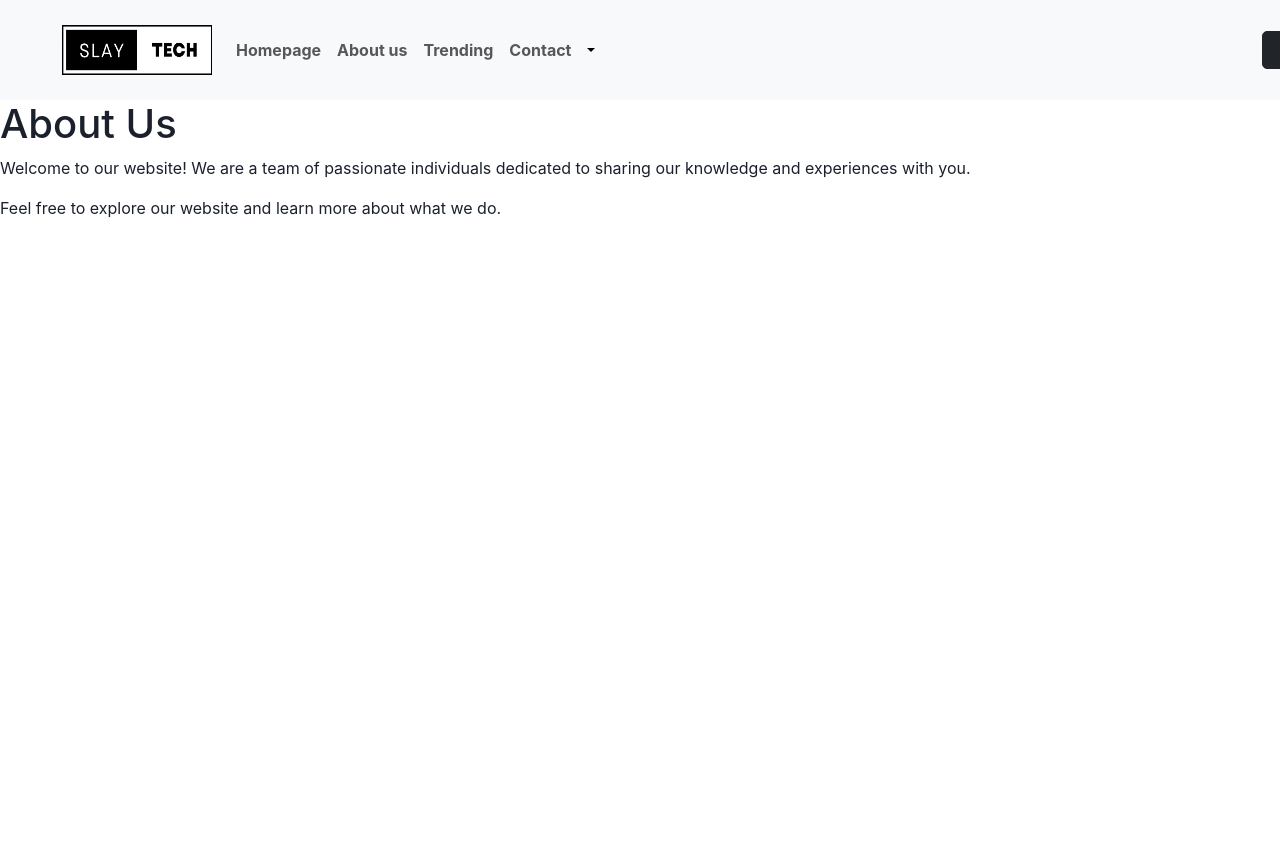
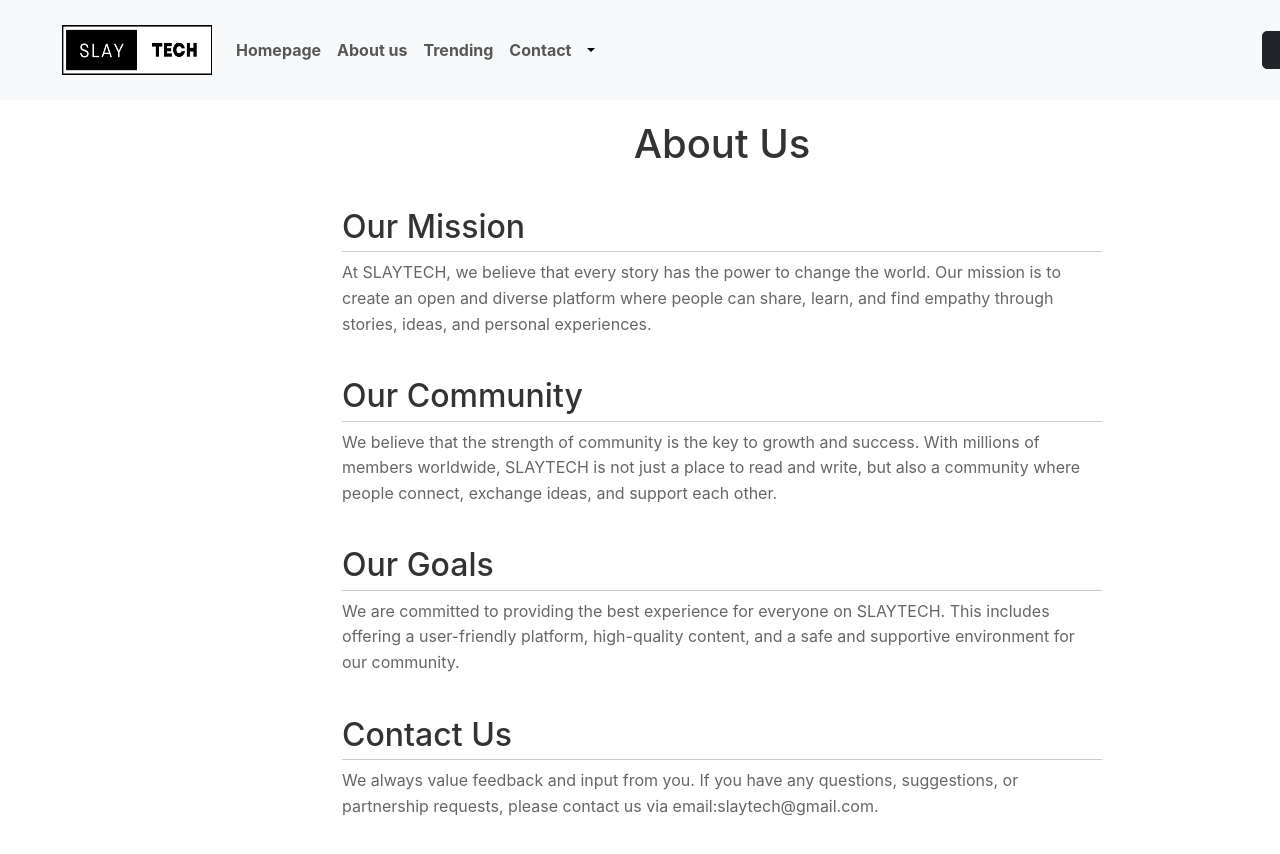
Before and after one commit to huynhnc203/blog-website, a React (Create React App) app in the folder front-end/: page /Aboutus in a window 1280 px wide. Shown: the top 854 px of the page. Before the commit the page ends 800 px from the top, so only its background shows below. Built offline with nearby package versions, Linux system fonts and the light colour scheme.

Commit message:
complete about us page

```diff
--- a/front-end/src/Components/Homepage/HomepageTwo/CardBlog.jsx
+++ b/front-end/src/Components/Homepage/HomepageTwo/CardBlog.jsx
@@ -14,8 +14,8 @@ const CardBlog = () => {
                         <Avatar name='Hung' src='hunggay.jpg' />
 
                         <Box>
-                            <Heading size='sm'>Hung Gay</Heading>
-                            <Text>O Xin</Text>
+                            <Heading size='sm'>Hung Depzai</Heading>
+                            <Text>hi ae</Text>
                         </Box>
                     </Flex>
                     <IconButton
@@ -28,7 +28,7 @@ const CardBlog = () => {
             </CardHeader>
             <CardBody>
                 <Text>
-                    Tôi là một deverlopber chuyên nghiệp , tiếng anh thành thạo hi ,hello , sở thích đánh đàn nhảy dây và nhảy erobic.
+                    Tôi là một deverlopber chuyên nghiệp, tiếng anh thành thạo hi, hello, sở thích nghe nhạc dzz và ngồi hát.
                     Trang web đỉnh của chóp do Phúc đẹp trai vĩ đại xây dựng này thực sự ấn tượng đối với tôi.
                     Một trang web mang đầy đủ tinh hoa của một svip.
                 </Text>
--- /dev/null
+++ b/front-end/src/Components/Page/Aboutus.css
@@ -0,0 +1,32 @@
+.about-us-container {
+    max-width: 800px;
+    margin: 0 auto;
+    padding: 20px;
+}
+
+header {
+    text-align: center;
+    margin-bottom: 40px;
+}
+
+h1 {
+    color: #333;
+}
+
+.content {
+    line-height: 1.6;
+}
+
+section {
+    margin-bottom: 40px;
+}
+
+h2 {
+    color: #333;
+    border-bottom: 1px solid #ccc;
+    padding-bottom: 5px;
+}
+
+p {
+    color: #666;
+}
--- a/front-end/src/Components/Page/Aboutus.jsx
+++ b/front-end/src/Components/Page/Aboutus.jsx
@@ -1,13 +1,52 @@
 import React from 'react';
+import './Aboutus.css';
 
-const AboutUs = () => {
+
+const AboutUsPage = () => {
     return (
-        <div>
-            <h1>About Us</h1>
-            <p>Welcome to our website! We are a team of passionate individuals dedicated to sharing our knowledge and experiences with you.</p>
-            <p>Feel free to explore our website and learn more about what we do.</p>
+        <div className="about-us-container">
+            <header>
+                <h1>About Us</h1>
+            </header>
+            <div className="content">
+                <section>
+                    <h2>Our Mission</h2>
+                    <p>
+                        At SLAYTECH, we believe that every story has the power to change
+                        the world. Our mission is to create an open and diverse platform where
+                        people can share, learn, and find empathy through stories, ideas, and
+                        personal experiences.
+                    </p>
+                </section>
+                <section>
+                    <h2>Our Community</h2>
+                    <p>
+                        We believe that the strength of community is the key to growth and success.
+                        With millions of members worldwide, SLAYTECH is not just a place to
+                        read and write, but also a community where people connect, exchange ideas,
+                        and support each other.
+                    </p>
+                </section>
+                <section>
+                    <h2>Our Goals</h2>
+                    <p>
+                        We are committed to providing the best experience for everyone on
+                        SLAYTECH. This includes offering a user-friendly platform,
+                        high-quality content, and a safe and supportive environment for
+                        our community.
+                    </p>
+                </section>
+                <section>
+                    <h2>Contact Us</h2>
+                    <p>
+                        We always value feedback and input from you. If you have any questions,
+                        suggestions, or partnership requests, please contact us via email:
+                        <a href="mailto:slaytech@gmail.com">slaytech@gmail.com</a>.
+                    </p>
+                </section>
+            </div>
         </div>
     );
 };
 
-export default AboutUs
+export default AboutUsPage;
```
Also changed, not shown: front-end/src/Components/Homepage/HomepageTwo/FeaturePost.jsx (+6 -6 lines), 1 other file (tests, documents, lock files or other folders).
